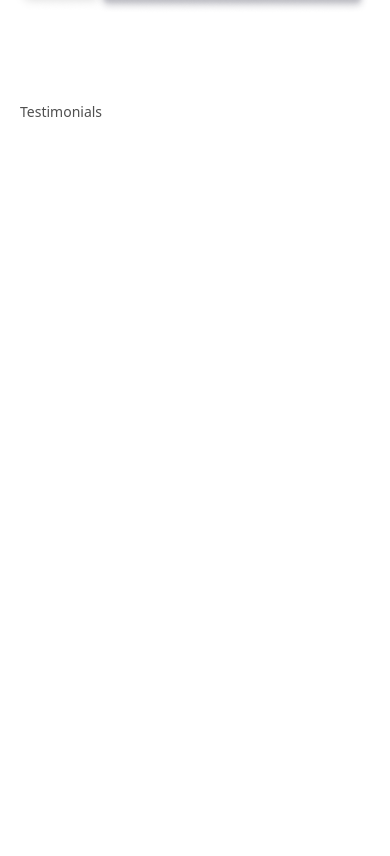
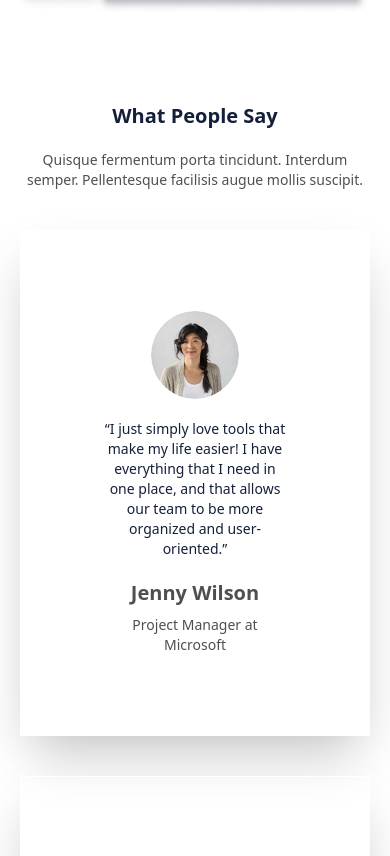
Before and after one commit to alonzojoe/quickspace-page, a React (Vite) app: page / in a window 390 px wide. Shown: the part 8165-9021 px from the top of the page. Before the commit the page ends 8287 px from the top, so only its background shows below. Built offline with nearby package versions, Linux system fonts and the light colour scheme.

Commit message:
styling TestimonialsSection implement TESTIMONIALS_CONTENT constant as web content + responsiveness

```diff
--- a/src/components/TestimonialsSection.tsx
+++ b/src/components/TestimonialsSection.tsx
@@ -1,7 +1,35 @@
+import { TESTIMONIALS_CONTENT } from "../constants";
+
 const TestimonialsSection = () => {
   return (
     <section id="testimonials">
-      <div className="max-w-7xl mx-auto px-5">Testimonials</div>
+      <div className="max-w-7xl mx-auto px-5">
+        <div className="text-center mb-12">
+          <h2 className="text-xl mt-20 font-bold text-dark lg:text-4xl">
+            {TESTIMONIALS_CONTENT.title}
+          </h2>
+          <p className="text-secondary my-5">{TESTIMONIALS_CONTENT.subTitle}</p>
+          <div className="grid grid-cols-1 mt-10 mb-20 md:grid-cols-3 gap-10 text-center">
+            {TESTIMONIALS_CONTENT.users.map((u, index) => (
+              <div
+                className="border border-white shadow-2xl p-20 flex flex-col items-center justify-center space-y-5"
+                key={index}
+              >
+                <img
+                  className="h-[88px] w-[88px] rounded-full"
+                  src={u.icon}
+                  alt={`user-${index + 1}`}
+                />
+                <p className="text-dark">{u.testimonial}</p>
+                <div className="flex flex-col items-center justify-center space-y-2">
+                  <h3 className="text-xl font-bold">{u.name}</h3>
+                  <p className="text-sm text-secondary">{u.role}</p>
+                </div>
+              </div>
+            ))}
+          </div>
+        </div>
+      </div>
     </section>
   );
 };
```
